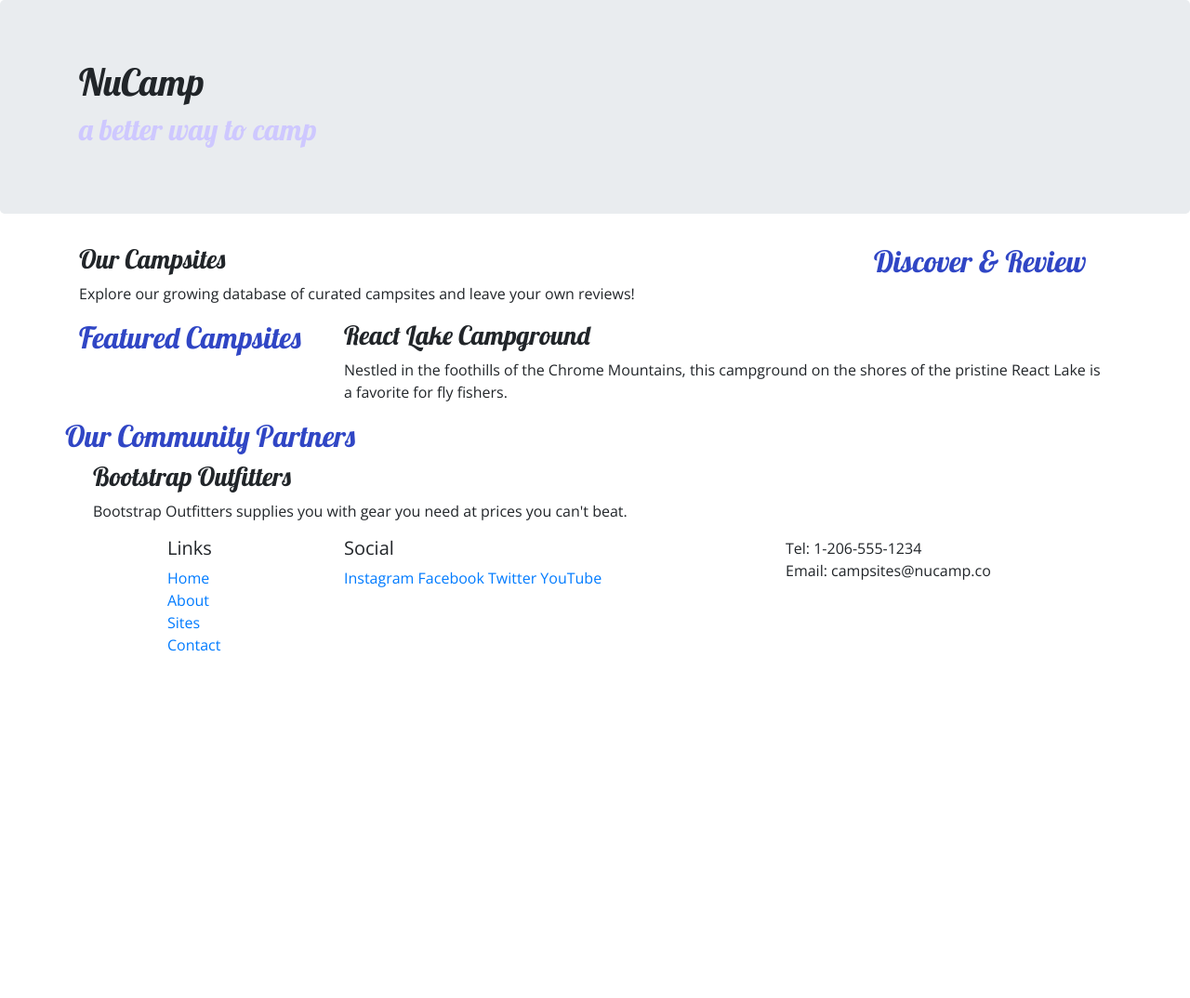
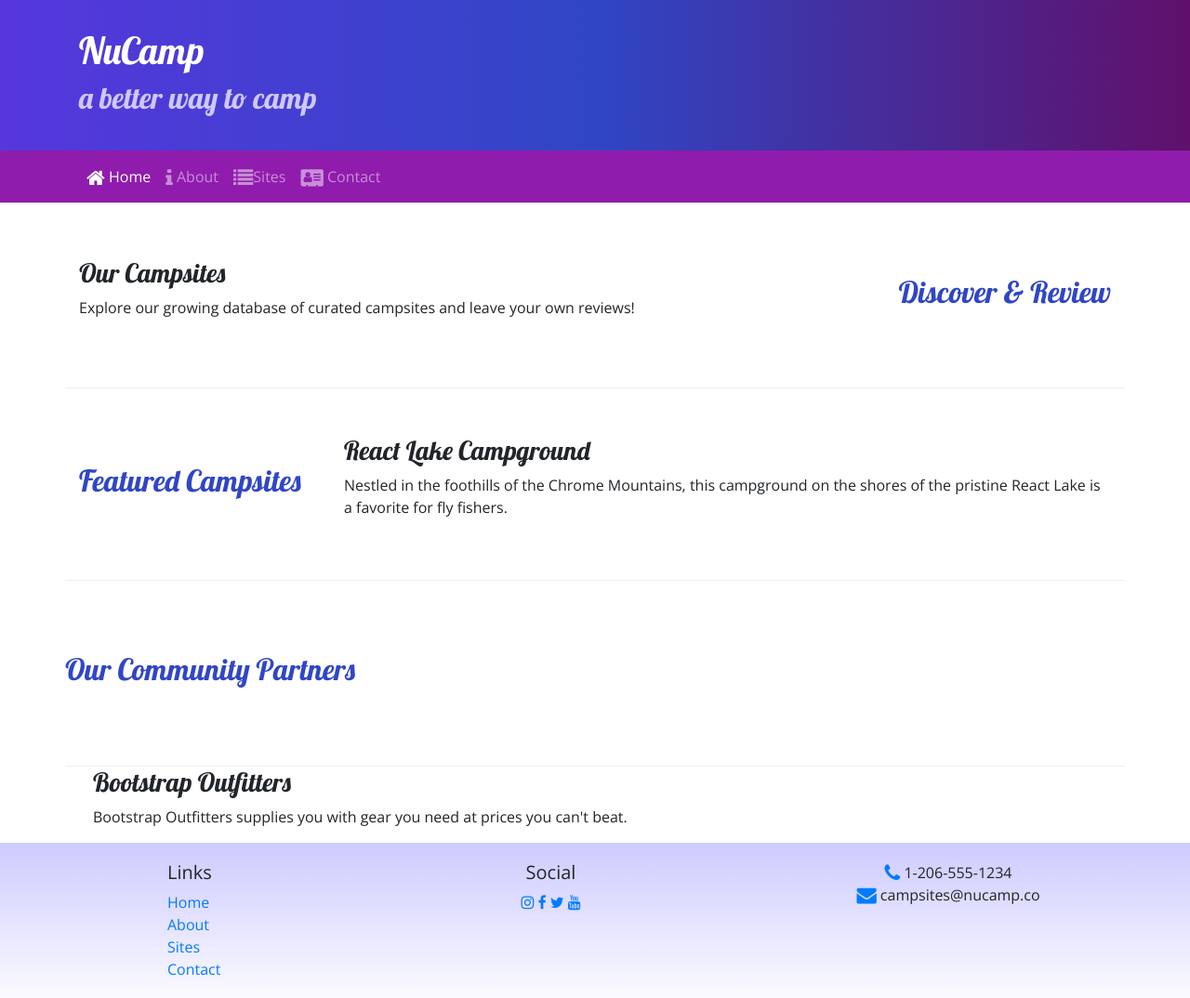
Before and after one commit to MichaelJHagan/Nucamp-Site, a website: page index.html in a window 1280 px wide. Shown: the whole page at 93% size. Before the commit the page ends 800 px from the top, so only its background shows below. Drawn offline with nearby package versions, Linux system fonts and the light colour scheme.

Commit message:
second commit

```diff
--- a/css/styles.css
+++ b/css/styles.css
@@ -13,3 +13,23 @@ h2 {
 header h2 {
     color: #cec8ff
 }
+
+footer {
+    background-image: linear-gradient(#cecbff, white);
+    padding: 20px 0;
+}
+
+.jumbotron {
+    margin: 0;
+    padding: 30px;
+    background-image: linear-gradient(to right, #5637dd,#3046c5, #60106b);
+    color: white;
+}
+.row-content {
+    padding: 50px 0;
+    border-bottom: 1px ridge;
+    min-height: 200px;
+}
+.navbar {
+    background-color: #901cad;
+}
--- a/index.html
+++ b/index.html
@@ -11,6 +11,7 @@
         <link rel="stylesheet" href="node_modules/bootstrap/dist/css/bootstrap.min.css" />
 
         <!-- Additional CSS must be placed after Bootstrap CSS -->
+        <link rel="stylesheet" href="node_modules/font-awesome/css/font-awesome.min.css" />
         <link rel="stylesheet" href="https://fonts.googleapis.com/css?family=Lobster|Open+Sans" />
         <link rel="stylesheet" href="css/styles.css" />
 
@@ -21,7 +22,7 @@
 <!--testing 1 2 3-->
 <body>
 
-    <header class="jumbotron">
+    <header class="jumbotron jumbotron-fluid">
         <div class="container">
             <div class="row">
                 <div class="col">
@@ -32,34 +33,50 @@
         </div>
     </header>
 
+    <nav class="navbar navbar-expand-sm navbar-dark sticky-top">
+        <div class="container">
+        <button class="navbar-toggler ml-auto" type="button" data-toggle="collapse" data-target="#nucampNavbar">
+            <span class="navbar-toggler-icon"></span>
+        </button>
+            <div class="collapse navbar-collapse" id="nucampNavbar">
+                <ul class="navbar-nav">
+                    <li class="nav-item active"><a class="nav-link" href="#"><i class="fa fa-home fa-lg"></i> Home</a></li>
+                    <li class="nav-item"><a class="nav-link" href="aboutus.html"><i class="fa fa-info fa-lg"></i> About</a></li>
+                    <li class="nav-item"><a class="nav-link" href="#"><i class="fa fa-list fa-lg"></i>Sites</a></li>
+                    <li class="nav-item"><a class="nav-link" href="#"><i class="fa fa-address-card fa-lg"></i> Contact</a></li>
+                </ul>
+            </div>
+        </div>
+    </nav>
+
     <div class="container">
-        <div class="row row-content">
+        <div class="row row-content align-items-center">
             <div class="col-sm-4 order-sm-last col-md-3">
-                <h2>Discover & Review</h2>
+                <h2 class="text-sm-right">Discover & Review</h2>
             </div>
             <div class="col">
                 <h3>Our Campsites</h3>
-                <p>Explore our growing database of curated campsites and leave your own reviews!</p>
+                <p class="d-none d-sm-block">Explore our growing database of curated campsites and leave your own reviews!</p>
             </div>
         </div>
 
-        <div class="row row-content">
+        <div class="row row-content align-items-center">
             <div class="col-sm-4 col-md-3">
                 <h2>Featured Campsites</h2>
             </div>
             <div class="col">
                 <h3>React Lake Campground</h3>
-                <p>Nestled in the foothills of the Chrome Mountains, this campground on the shores of the pristine React Lake is a favorite for fly fishers.</p>
+                <p class="d-none d-sm-block">Nestled in the foothills of the Chrome Mountains, this campground on the shores of the pristine React Lake is a favorite for fly fishers.</p>
             </div>
         </div>
 
-        <div class="row row-content">
+        <div class="row row-content align-items-center">
             <div class="col-sm-4 order-sm-last col-md-3"></div>
-                <h2>Our Community Partners</h2>
+                <h2 class="text-sm-right">Our Community Partners</h2>
             </div>
             <div class="col">
                 <h3>Bootstrap Outfitters</h3>
-                <p>Bootstrap Outfitters supplies you with gear you need at prices you can't beat.</p>
+                <p class="d-none d-sm-block">Bootstrap Outfitters supplies you with gear you need at prices you can't beat.</p>
             </div>
         </div>
     </div>
@@ -71,21 +88,21 @@
                     <h5>Links</h5>
                     <ul class="list-unstyled">
                         <li><a href="#">Home</a></li>
-                        <li><a href="#">About</a></li>
+                        <li><a href="/aboutus.html">About</a></li>
                         <li><a href="#">Sites</a></li>
                         <li><a href="#">Contact</a></li>
                     </ul>
                 </div>
-                <div class="col-6 col-sm-5">
+                <div class="col-6 col-sm-5 text-center">
                     <h5>Social</h5>
-                    <a href="http://instagram.com/">Instagram</a>
-                    <a href="http://facebook.com/">Facebook</a>
-                    <a href="http://twitter.com/">Twitter</a>
-                    <a href="http://youtube.com/">YouTube</a>
+                    <a href="http://instagram.com/"><i class="fa fa-instagram"></i></a>
+                    <a href="http://facebook.com/"><i class="fa fa-facebook"></i></a>
+                    <a href="http://twitter.com/"><i class="fa fa-twitter"></i></a>
+                    <a href="http://youtube.com/"><i class="fa fa-youtube"></i></a>
                 </div>
-                <div class="col-sm-4">
-                    Tel: 1-206-555-1234<br />
-                    Email: campsites@nucamp.co
+                <div class="col-sm-4 text-center">
+                    <i class="fa fa-phone fa-lg text-primary"></i> 1-206-555-1234<br />
+                    <i class="fa fa-envelope fa-lg text-primary"></i> campsites@nucamp.co
                 </div>
             </div>
         </div>
--- a/package.json
+++ b/package.json
@@ -15,6 +15,7 @@
   },
   "dependencies": {
     "bootstrap": "^4.5.2",
+    "font-awesome": "^4.7.0",
     "jquery": "^3.5.1",
     "popper.js": "^1.16.1"
   }
```
Also changed, not shown: aboutus.html (+47 -10 lines), 1 other file.
